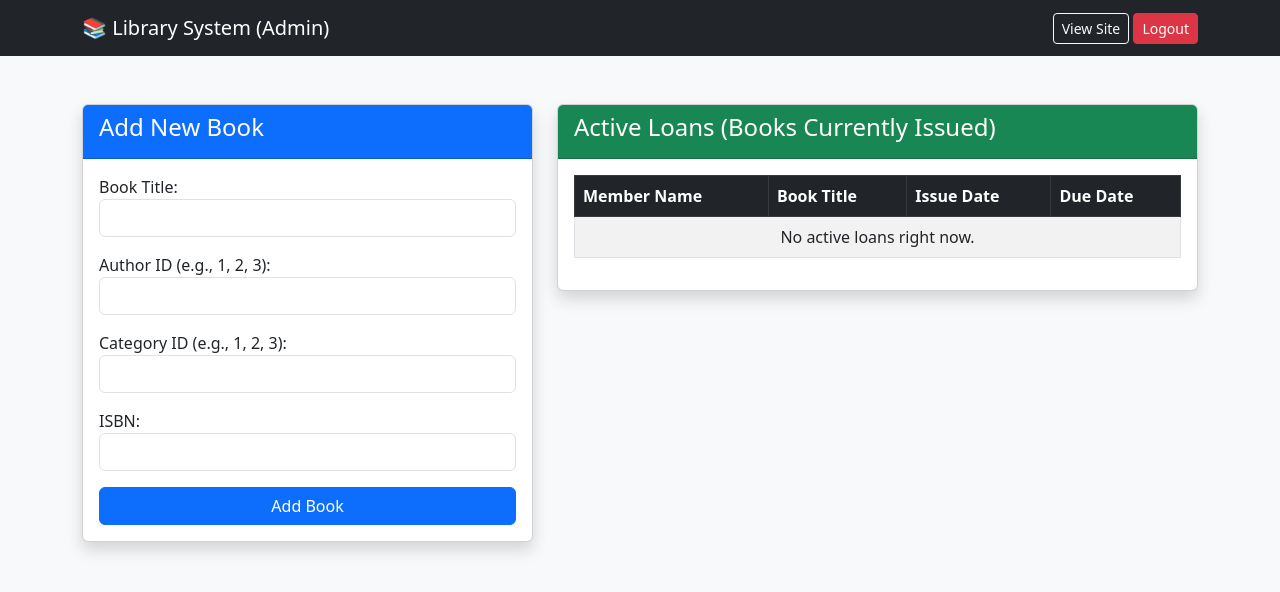
After one commit to avanishxs13/library-management-system, a PHP site: page /admin_dashboard.php in a window 1280 px wide. The commit adds this page. Shown: the top 592 px of the page. Run offline with PHP 8.4, Linux system fonts and the light colour scheme; the visitor is signed in with stand-in values (Sample User, id 1); data comes from the database, SQL or seed files in the repository; data that the repository does not hold is empty.

Commit message:
Add files via upload

```diff
--- /dev/null
+++ b/admin_dashboard.php
@@ -0,0 +1,127 @@
+<?php
+session_start();
+include 'db.php';
+
+// Check karo ki admin login hai ya nahi
+if(!isset($_SESSION['admin_logged_in'])) {
+    header("Location: login.php");
+    exit();
+}
+?>
+
+<!DOCTYPE html>
+<html>
+<head>
+    <title>Admin Dashboard</title>
+    <link href="https://cdn.jsdelivr.net/npm/bootstrap@5.3.0/dist/css/bootstrap.min.css" rel="stylesheet">
+</head>
+<body class="bg-light">
+<nav class="navbar navbar-dark bg-dark">
+  <div class="container">
+    <a class="navbar-brand" href="index.php">📚 Library System (Admin)</a>
+    <div>
+        <a href="index.php" class="btn btn-outline-light btn-sm">View Site</a>
+        <a href="logout.php" class="btn btn-danger btn-sm">Logout</a>
+    </div>
+  </div>
+</nav>
+
+<div class="container mt-5">
+    <div class="row">
+        <!-- Add Book Form -->
+        <div class="col-md-5">
+            <div class="card shadow">
+                <div class="card-header bg-primary text-white">
+                    <h4>Add New Book</h4>
+                </div>
+                <div class="card-body">
+                    <form method="POST" action="">
+                        <div class="mb-3">
+                            <label>Book Title:</label>
+                            <input type="text" name="title" class="form-control" required>
+                        </div>
+                        <div class="mb-3">
+                            <label>Author ID (e.g., 1, 2, 3):</label>
+                            <input type="number" name="author_id" class="form-control" required>
+                        </div>
+                        <div class="mb-3">
+                            <label>Category ID (e.g., 1, 2, 3):</label>
+                            <input type="number" name="category_id" class="form-control" required>
+                        </div>
+                        <div class="mb-3">
+                            <label>ISBN:</label>
+                            <input type="text" name="isbn" class="form-control" required>
+                        </div>
+                        <button type="submit" name="add_book" class="btn btn-primary w-100">Add Book</button>
+                    </form>
+
+                    <?php
+                    if(isset($_POST['add_book'])) {
+                        $title = $_POST['title'];
+                        $author_id = $_POST['author_id'];
+                        $category_id = $_POST['category_id'];
+                        $isbn = $_POST['isbn'];
+
+                        // Publisher ID 1 default rakha hai
+                        $sql = "INSERT INTO book (title, category_id, author_id, publisher_id, isbn)
+                                VALUES ('$title', $category_id, $author_id, 1, '$isbn')";
+
+                        if ($conn->query($sql) === TRUE) {
+                            echo "<div class='alert alert-success mt-3'>Book added successfully!</div>";
+                        } else {
+                            echo "<div class='alert alert-danger mt-3'>Error: " . $conn->error . "</div>";
+                        }
+                    }
+                    ?>
+                </div>
+            </div>
+        </div>
+
+        <!-- Current Loans View -->
+        <div class="col-md-7">
+            <div class="card shadow">
+                <div class="card-header bg-success text-white">
+                    <h4>Active Loans (Books Currently Issued)</h4>
+                </div>
+                <div class="card-body">
+                    <table class="table table-bordered table-striped">
+                        <thead class="table-dark">
+                            <tr>
+                                <th>Member Name</th>
+                                <th>Book Title</th>
+                                <th>Issue Date</th>
+                                <th>Due Date</th>
+                            </tr>
+                        </thead>
+                        <tbody>
+                            <?php
+                            $sql = "SELECT m.name AS member, b.title AS book, l.issue_date, l.due_date
+                                    FROM loan l
+                                    JOIN member m ON l.member_id = m.member_id
+                                    JOIN book_copy bc ON l.copy_id = bc.copy_id
+                                    JOIN book b ON bc.book_id = b.book_id
+                                    WHERE l.return_date IS NULL";
+                            $result = $conn->query($sql);
+
+                            if ($result->num_rows > 0) {
+                                while($row = $result->fetch_assoc()) {
+                                    echo "<tr>";
+                                    echo "<td>" . $row['member'] . "</td>";
+                                    echo "<td>" . $row['book'] . "</td>";
+                                    echo "<td>" . $row['issue_date'] . "</td>";
+                                    echo "<td>" . $row['due_date'] . "</td>";
+                                    echo "</tr>";
+                                }
+                            } else {
+                                echo "<tr><td colspan='4' class='text-center'>No active loans right now.</td></tr>";
+                            }
+                            ?>
+                        </tbody>
+                    </table>
+                </div>
+            </div>
+        </div>
+    </div>
+</div>
+</body>
+</html>
```
Also changed, not shown: forgot_password.php (added, +111 -0 lines), login.php (added, +75 -0 lines), logout.php (added, +14 -0 lines), return.php (+5 -8 lines).
